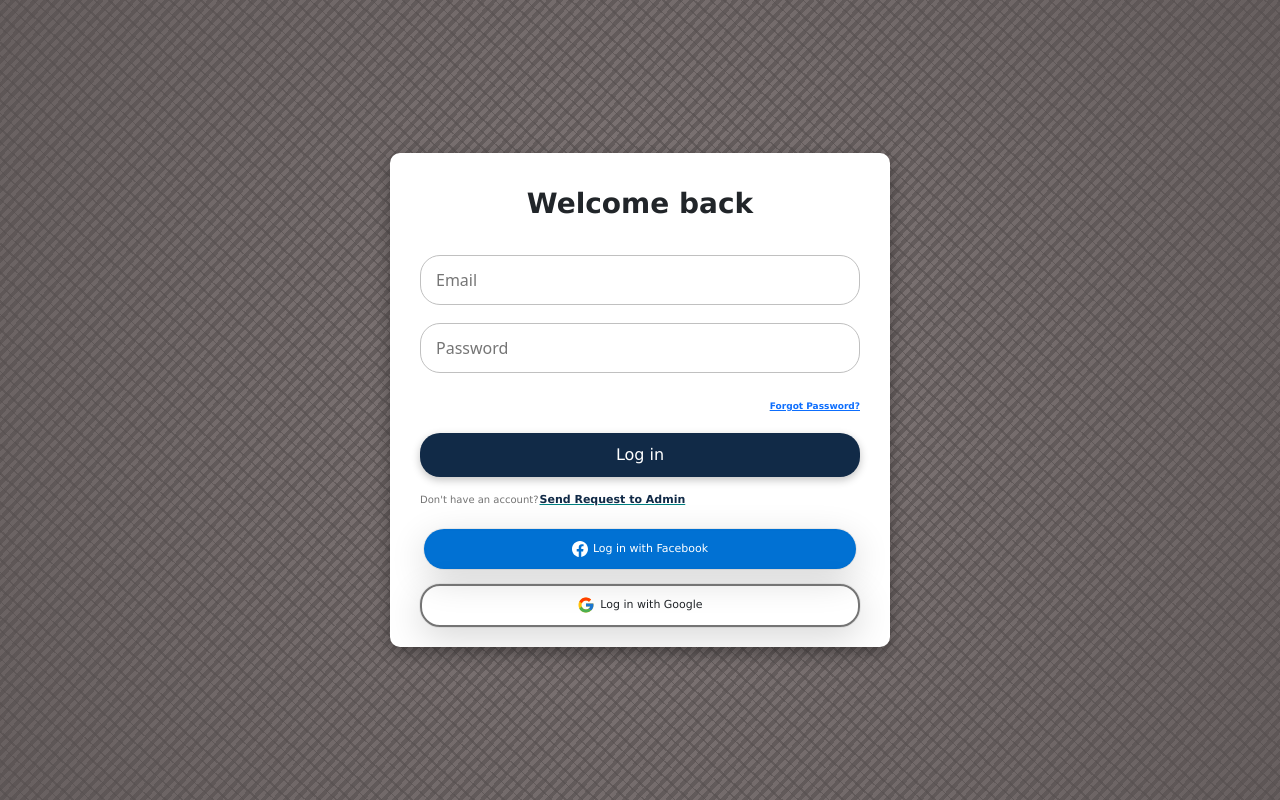
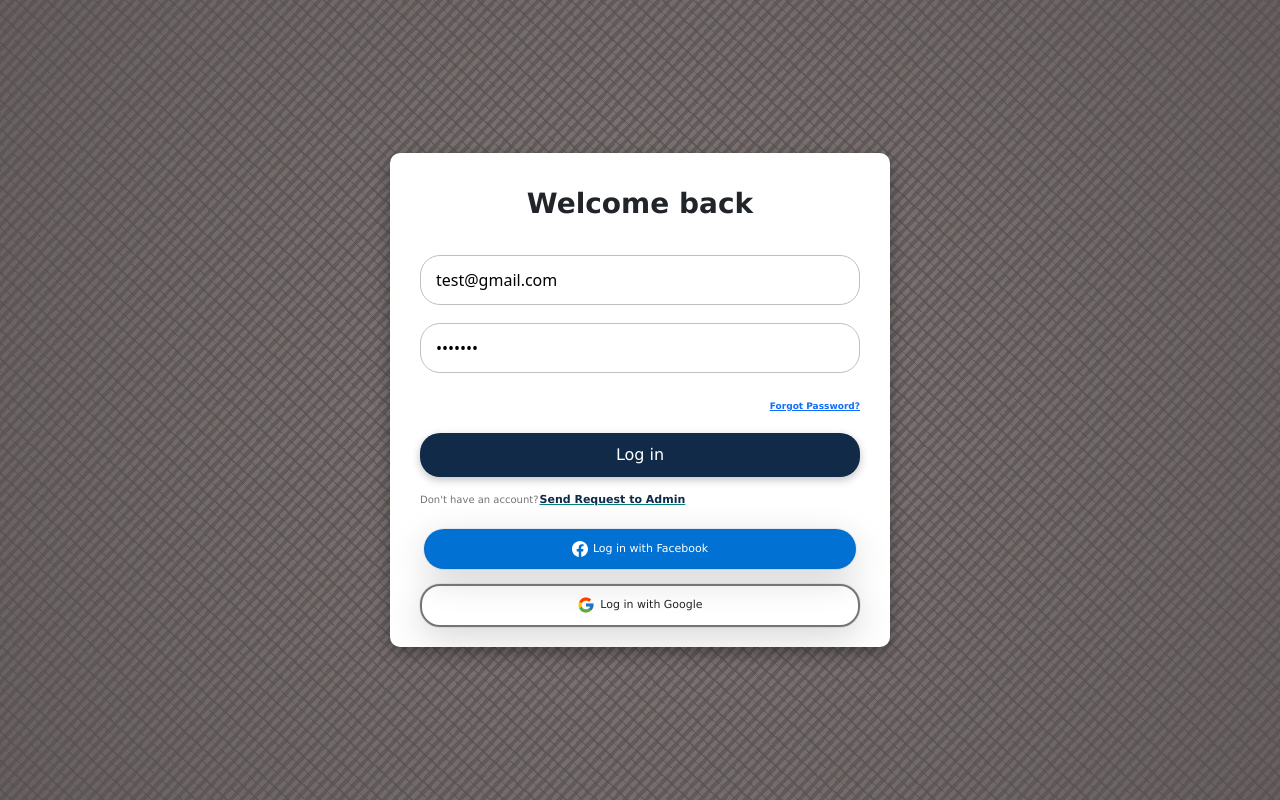
Before and after one commit to Soumadip-cmd/Employee--Management-, a React (Create React App) app in the folder client/: page / in a window 1280 px wide. Built offline with nearby package versions, Linux system fonts and the light colour scheme; no server answers; a web font is replaced by a local one.

Commit message:
updated default login

```diff
--- a/client/src/components/Authentication/Login.js
+++ b/client/src/components/Authentication/Login.js
@@ -7,7 +7,7 @@
 
 const Login = () => {
   const { loginProfile } = useContext(DataContext);
-  const [login, setLogin] = useState({ email: "", password: "" });
+  const [login, setLogin] = useState({ email: "test@gmail.com", password: "test123" });
   const [isLoading, setIsLoading] = useState(false);
   const [isRequestLoading, setIsRequestLoading] = useState(false);
   const [requestSuccess, setRequestSuccess] = useState(false);
```
